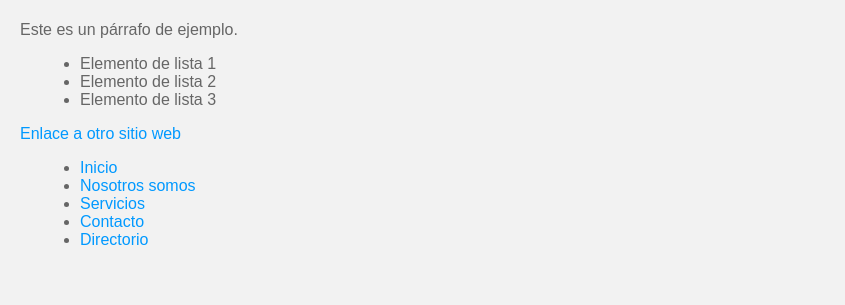
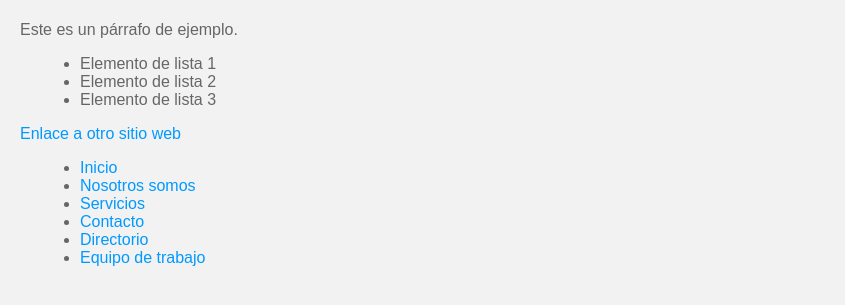
Before and after one commit to Solrac619/Maya-Zak, a plain HTML site: page index.html in a window 1280 px wide. Shown: the part 79-384 px from the top of the page, without its empty margins (0-845 px from the left). Drawn offline with Linux system fonts and the light colour scheme.

Commit message:
cambio realizado

```diff
--- a/index.html
+++ b/index.html
@@ -27,6 +27,7 @@
       <li><a href="#">Servicios</a></li>
       <li><a href="#">Contacto</a></li>
       <li><a href="#">Directorio</a></li>
+      <li><a href="#">Equipo de trabajo</a></li>
     </ul>
   </nav>
 </body>
```
